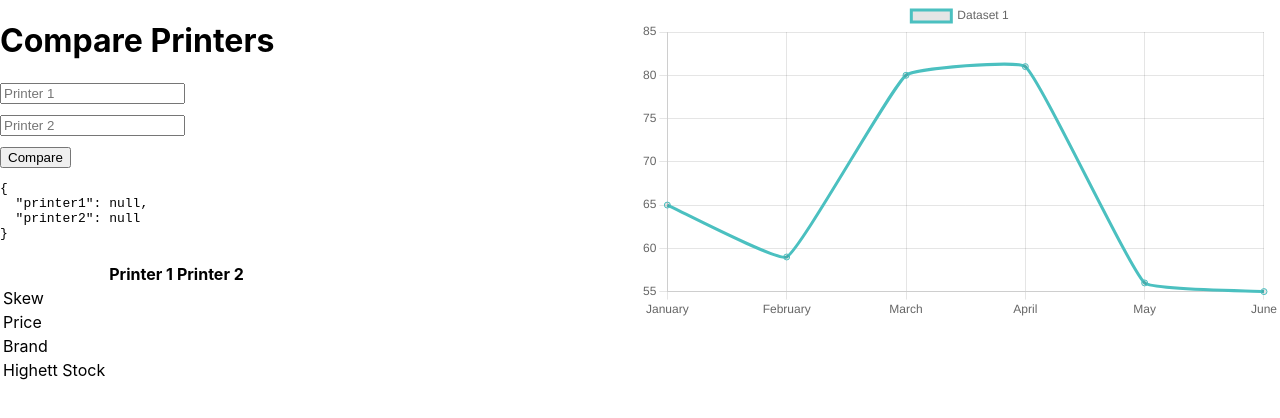
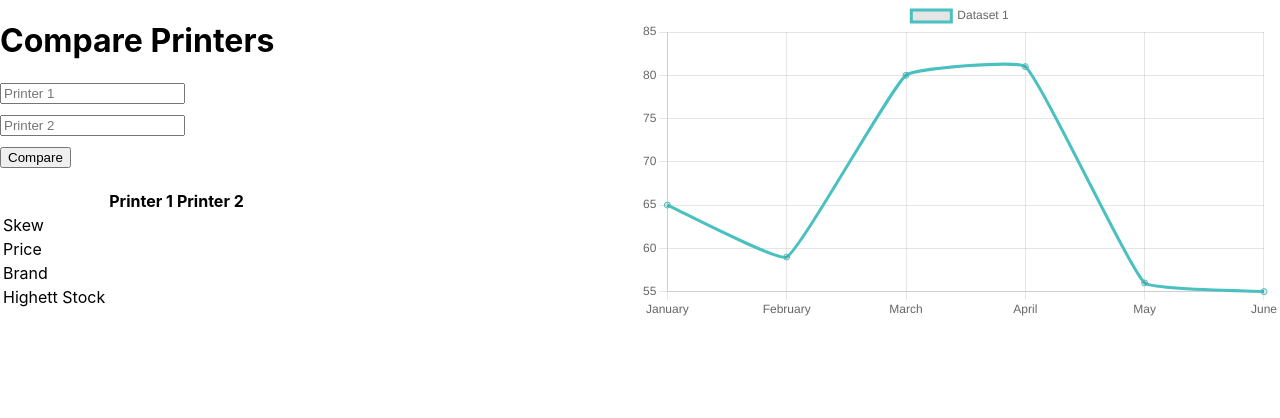
Before and after one commit to OscarRobertLai/OfficeworksPrinterComparison, a React (Create React App) app in the folder officeowrks-react-app/: page / in a window 1280 px wide. Shown: the top 418 px of the page. Built offline with nearby package versions, Linux system fonts and the light colour scheme.

Commit message:
Outputs to console

```diff
--- a/officeowrks-react-app/src/App.js
+++ b/officeowrks-react-app/src/App.js
@@ -25,6 +25,9 @@ const PrinterSearch = () => {
                 .then(response => response.ok ? response.json() : Promise.reject(`Error: ${response.status}`))
         ]).then(([data1, data2]) => {
             setApiResponse({ printer1: data1, printer2: data2 });
+
+            // Add this line to log the response to console
+            console.log("API Response:", { printer1: data1, printer2: data2 });
         }).catch(error => {
             console.error('There was an error fetching printer data:', error);
         });
@@ -53,11 +56,6 @@ const PrinterSearch = () => {
             <div>
                 <button type="submit">Compare</button>
             </div>
-            {apiResponse && (
-                <div>
-                    <pre>{JSON.stringify(apiResponse, null, 2)}</pre>
-                </div>
-            )}
         </form>
     );
 };
```
Also changed, not shown: officeowrks-react-app/src/setupProxy.js (deleted, +0 -11 lines).
